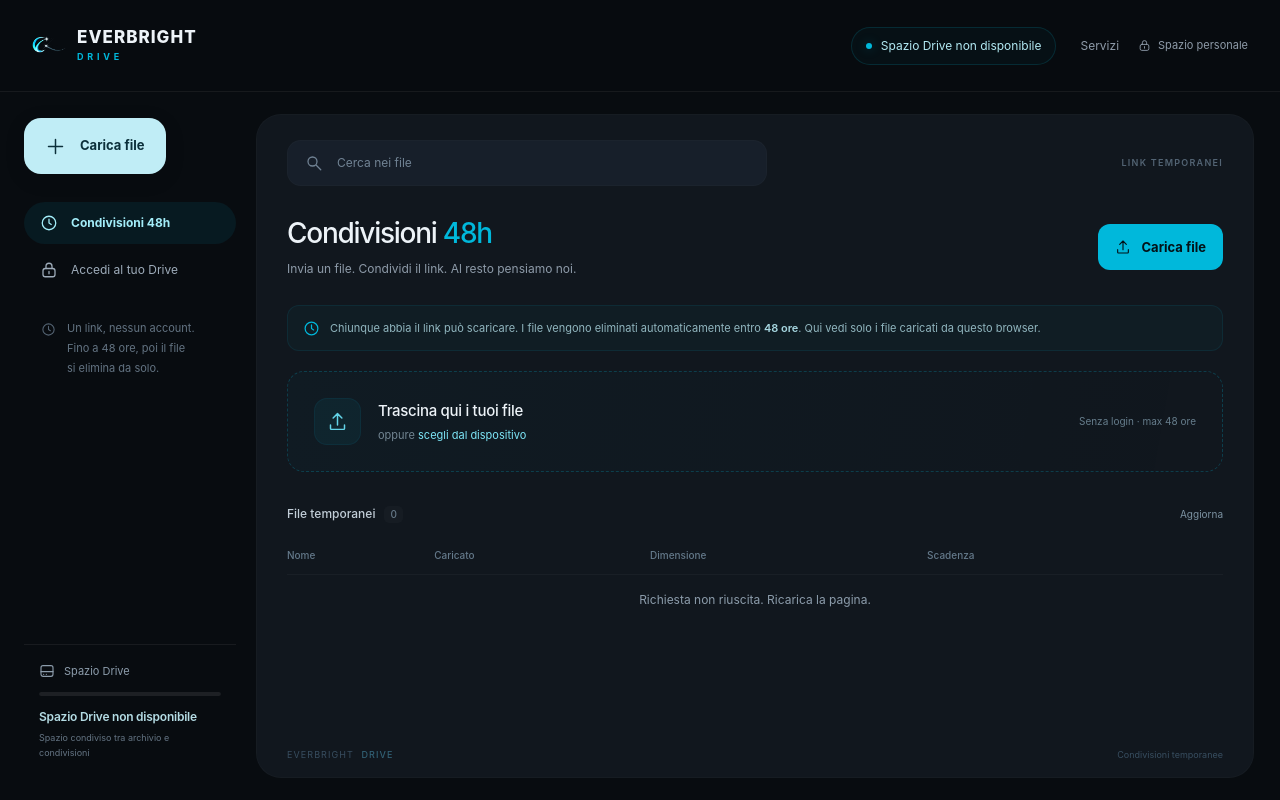
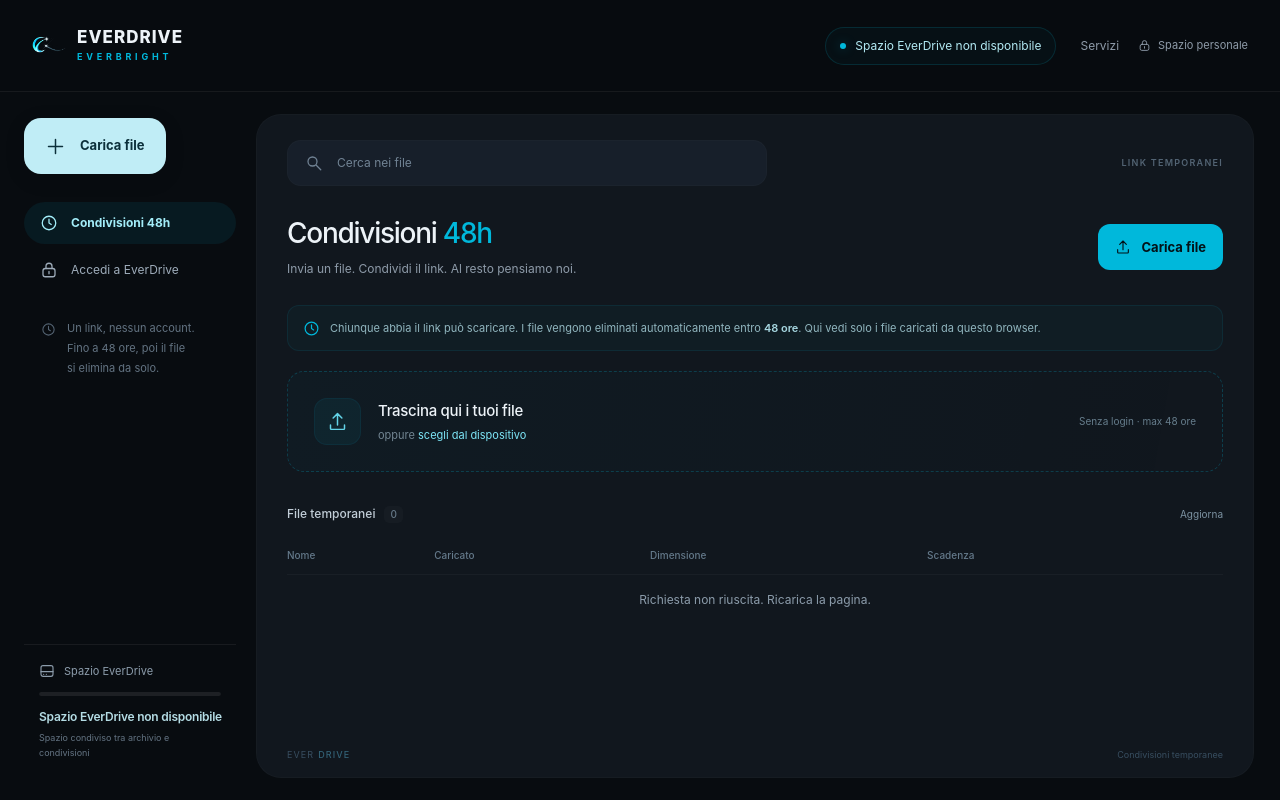
Before and after one commit to Aptul9/everdrive, a Django app: page /anonymous/ in a window 1280 px wide. Run offline with Django 5.2, Linux system fonts and the light colour scheme; data that the repository does not hold is empty.

Commit message:
feat(drive): rename product to EverDrive

```diff
--- a/ci/expiry_smoke.py
+++ b/ci/expiry_smoke.py
@@ -25,7 +25,7 @@ def run(base, data_dir, password, container=None):
     owner.page("/login/")
     form = urllib.parse.urlencode({"email": "aptul4ever@gmail.com", "password": password, "csrfmiddlewaretoken": owner.csrf}).encode()
     status, page = owner.request("/login/", form, {"Content-Type": "application/x-www-form-urlencoded"})
-    assert status == 200 and b"Il mio Drive" in page
+    assert status == 200 and b"Il mio EverDrive" in page
     owner.page("/")
     guest.page("/anonymous/")
     records = []
--- a/ci/smoke.py
+++ b/ci/smoke.py
@@ -54,7 +54,7 @@ def run(base, password):
             time.sleep(1)
     form = urllib.parse.urlencode({"email": "aptul4ever@gmail.com", "password": password, "csrfmiddlewaretoken": owner.csrf}).encode()
     status, page = owner.request("/login/", form, {"Content-Type": "application/x-www-form-urlencoded"})
-    assert status == 200 and b"Il mio Drive" in page, (status, page[:200])
+    assert status == 200 and b"Il mio EverDrive" in page, (status, page[:200])
     owner.page("/")
     guest.page("/anonymous/")
     made = []
--- a/static/common.js
+++ b/static/common.js
@@ -42,7 +42,7 @@ window.drive = {
       });
       return value;
     } catch {
-      document.querySelectorAll("[data-capacity]").forEach(node => { node.textContent = "Spazio Drive non disponibile"; });
+      document.querySelectorAll("[data-capacity]").forEach(node => { node.textContent = "Spazio EverDrive non disponibile"; });
     }
   },
 };
--- a/templates/base.html
+++ b/templates/base.html
@@ -6,7 +6,7 @@
   <meta name="robots" content="noindex, nofollow">
   <meta name="theme-color" content="#080c10">
   <meta name="csrf-token" content="{{ csrf_token }}">
-  <title>{% block title %}Drive Everbright{% endblock %}</title>
+  <title>{% block title %}EverDrive{% endblock %}</title>
   <link rel="icon" href="/static/icon.png" type="image/png">
   <link rel="stylesheet" href="/static/drive.css">
   <script src="/static/common.js" defer></script>
@@ -28,11 +28,11 @@
     <symbol id="i-logout" viewBox="0 0 24 24"><path d="M9 4H4v16h5M10 12h11m-4-4 4 4-4 4"/></symbol>
   </svg>
   <header class="topbar">
-    <a class="brand" href="{% if request.user.is_authenticated %}/{% else %}/login/{% endif %}" aria-label="Drive Everbright">
+    <a class="brand" href="{% if request.user.is_authenticated %}/{% else %}/login/{% endif %}" aria-label="EverDrive">
       <img src="/static/logo-icon.png" alt="" width="34" height="34">
-      <span><b>EVERBRIGHT</b><small>DRIVE</small></span>
+      <span><b>EVERDRIVE</b><small>EVERBRIGHT</small></span>
     </a>
-    <div class="capacity-top" data-testid="storage-available" role="status" aria-live="polite"><span class="status-dot"></span><span data-capacity>Calcolo spazio Drive…</span></div>
+    <div class="capacity-top" data-testid="storage-available" role="status" aria-live="polite"><span class="status-dot"></span><span data-capacity>Calcolo spazio EverDrive…</span></div>
     <div class="top-actions">
       <a class="quiet-link services-link" href="https://servizi.everbright.it" target="_blank" rel="noopener noreferrer">Servizi</a>
       {% if request.user.is_authenticated %}
--- a/templates/drive.html
+++ b/templates/drive.html
@@ -5,15 +5,15 @@
 <div class="workspace">
   <aside class="sidebar">
     <button class="new-button" data-upload-trigger><svg><use href="#i-plus"/></svg>Carica file</button>
-    <nav aria-label="Sezioni Drive">
-      {% if request.user.is_authenticated %}<a href="/" class="nav-item {% if not anonymous_mode %}active{% endif %}"><svg><use href="#i-drive"/></svg>Il mio Drive</a>{% endif %}
+    <nav aria-label="Sezioni EverDrive">
+      {% if request.user.is_authenticated %}<a href="/" class="nav-item {% if not anonymous_mode %}active{% endif %}"><svg><use href="#i-drive"/></svg>Il mio EverDrive</a>{% endif %}
       <a href="/anonymous/" class="nav-item {% if anonymous_mode %}active{% endif %}"><svg><use href="#i-clock"/></svg>Condivisioni 48h</a>
-      {% if not request.user.is_authenticated %}<a href="/login/" class="nav-item"><svg><use href="#i-lock"/></svg>Accedi al tuo Drive</a>{% endif %}
+      {% if not request.user.is_authenticated %}<a href="/login/" class="nav-item"><svg><use href="#i-lock"/></svg>Accedi a EverDrive</a>{% endif %}
     </nav>
     <div class="sidebar-note"><svg><use href="{% if anonymous_mode %}#i-clock{% else %}#i-lock{% endif %}"/></svg><p>{% if anonymous_mode %}Un link, nessun account.<br>Fino a 48 ore, poi il file<br>si elimina da solo.{% else %}Solo tu puoi accedere<br>ai tuoi file personali.{% endif %}</p></div>
     <div class="storage-card">
-      <div class="storage-heading"><svg><use href="#i-storage"/></svg>Spazio Drive</div>
-      <progress data-storage-progress max="100" value="0" aria-label="Spazio Drive utilizzato"></progress>
+      <div class="storage-heading"><svg><use href="#i-storage"/></svg>Spazio EverDrive</div>
+      <progress data-storage-progress max="100" value="0" aria-label="Spazio EverDrive utilizzato"></progress>
       <strong data-capacity>Calcolo spazio…</strong>
       <small data-storage-used>Spazio condiviso tra archivio e condivisioni</small>
     </div>
@@ -23,7 +23,7 @@
       <div class="search"><svg><use href="#i-search"/></svg><input type="search" placeholder="Cerca nei file" aria-label="Cerca nei file" data-testid="file-search"></div>
       <span class="mode-label">{% if anonymous_mode %}LINK TEMPORANEI{% else %}ARCHIVIO PERSONALE{% endif %}</span>
     </div>
-    <div class="page-heading"><div><h1>{% if anonymous_mode %}Condivisioni <em>48h</em>{% else %}Il mio Drive{% endif %}</h1><p>{% if anonymous_mode %}Invia un file. Condividi il link. Al resto pensiamo noi.{% else %}I tuoi file, nel tuo spazio.{% endif %}</p></div><button class="primary compact" data-upload-trigger><svg><use href="#i-upload"/></svg>Carica file</button></div>
+    <div class="page-heading"><div><h1>{% if anonymous_mode %}Condivisioni <em>48h</em>{% else %}Il mio EverDrive{% endif %}</h1><p>{% if anonymous_mode %}Invia un file. Condividi il link. Al resto pensiamo noi.{% else %}I tuoi file, nel tuo spazio.{% endif %}</p></div><button class="primary compact" data-upload-trigger><svg><use href="#i-upload"/></svg>Carica file</button></div>
     {% if anonymous_mode %}<div class="info-banner"><svg><use href="#i-clock"/></svg><p>Chiunque abbia il link può scaricare. I file vengono eliminati automaticamente entro <strong>48 ore</strong>.{% if not request.user.is_authenticated %} Qui vedi solo i file caricati da questo browser.{% endif %}</p></div>{% endif %}
     <section class="dropzone" data-testid="dropzone" aria-label="Caricamento file">
       <div class="upload-symbol"><svg><use href="#i-upload"/></svg></div>
@@ -45,7 +45,7 @@
     <div class="file-table-wrap"><table class="file-table"><thead><tr><th>Nome</th><th class="date-column">Caricato</th><th>Dimensione</th>{% if anonymous_mode %}<th>Scadenza</th>{% endif %}<th><span class="visually-hidden">Azioni</span></th></tr></thead><tbody id="file-list" data-testid="file-list"></tbody></table></div>
     <div id="empty-state" class="empty-state" hidden><div class="empty-icon"><svg><use href="#i-file"/></svg></div><h3>Il prossimo file parte da qui.</h3><p>{% if anonymous_mode %}Carica un file per creare il tuo primo link temporaneo.{% else %}Carica il tuo primo file. Lo ritroverai qui al prossimo accesso.{% endif %}</p></div>
     <p id="list-status" class="list-status" role="status">Caricamento elenco…</p>
-    <footer class="panel-footer"><span>EVERBRIGHT <b>DRIVE</b></span><span>{% if anonymous_mode %}Condivisioni temporanee{% else %}Il tuo archivio personale{% endif %}</span></footer>
+    <footer class="panel-footer"><span>EVER<b>DRIVE</b></span><span>{% if anonymous_mode %}Condivisioni temporanee{% else %}Il tuo archivio personale{% endif %}</span></footer>
   </main>
 </div>
 <dialog id="delete-dialog"><form method="dialog"><div class="small-icon danger-icon"><svg><use href="#i-trash"/></svg></div><h2>Eliminare il file?</h2><p id="delete-name"></p><p class="muted">Il file verrà eliminato definitivamente.</p><div class="dialog-actions"><button value="cancel" class="secondary">Annulla</button><button id="confirm-delete" value="delete" class="danger">Elimina</button></div></form></dialog>
--- a/templates/login.html
+++ b/templates/login.html
@@ -1,5 +1,5 @@
 {% extends 'base.html' %}
-{% block title %}Accedi · Drive Everbright{% endblock %}
+{% block title %}Accedi · EverDrive{% endblock %}
 {% block content %}
 <main class="entry-layout">
   <section class="entry-intro">
@@ -11,7 +11,7 @@
   </section>
   <section class="entry-card" aria-labelledby="login-title">
     <div class="small-icon"><svg><use href="#i-drive"/></svg></div>
-    <h2 id="login-title">Accedi al tuo Drive</h2>
+    <h2 id="login-title">Accedi a EverDrive</h2>
     <p class="muted">Il tuo archivio personale Everbright.</p>
     <form method="post" class="login-form">
       {% csrf_token %}
--- a/templates/share.html
+++ b/templates/share.html
@@ -1,5 +1,5 @@
 {% extends 'base.html' %}
-{% block title %}{% if file %}{{ file.name }} · {% endif %}Drive Everbright{% endblock %}
+{% block title %}{% if file %}{{ file.name }} · {% endif %}EverDrive{% endblock %}
 {% block scripts %}<script src="/static/share.js" defer></script>{% endblock %}
 {% block content %}
 <main class="share-layout"><section class="entry-card download-card">
```
Also changed, not shown: README.md, storage/service.py, 1 other file.
